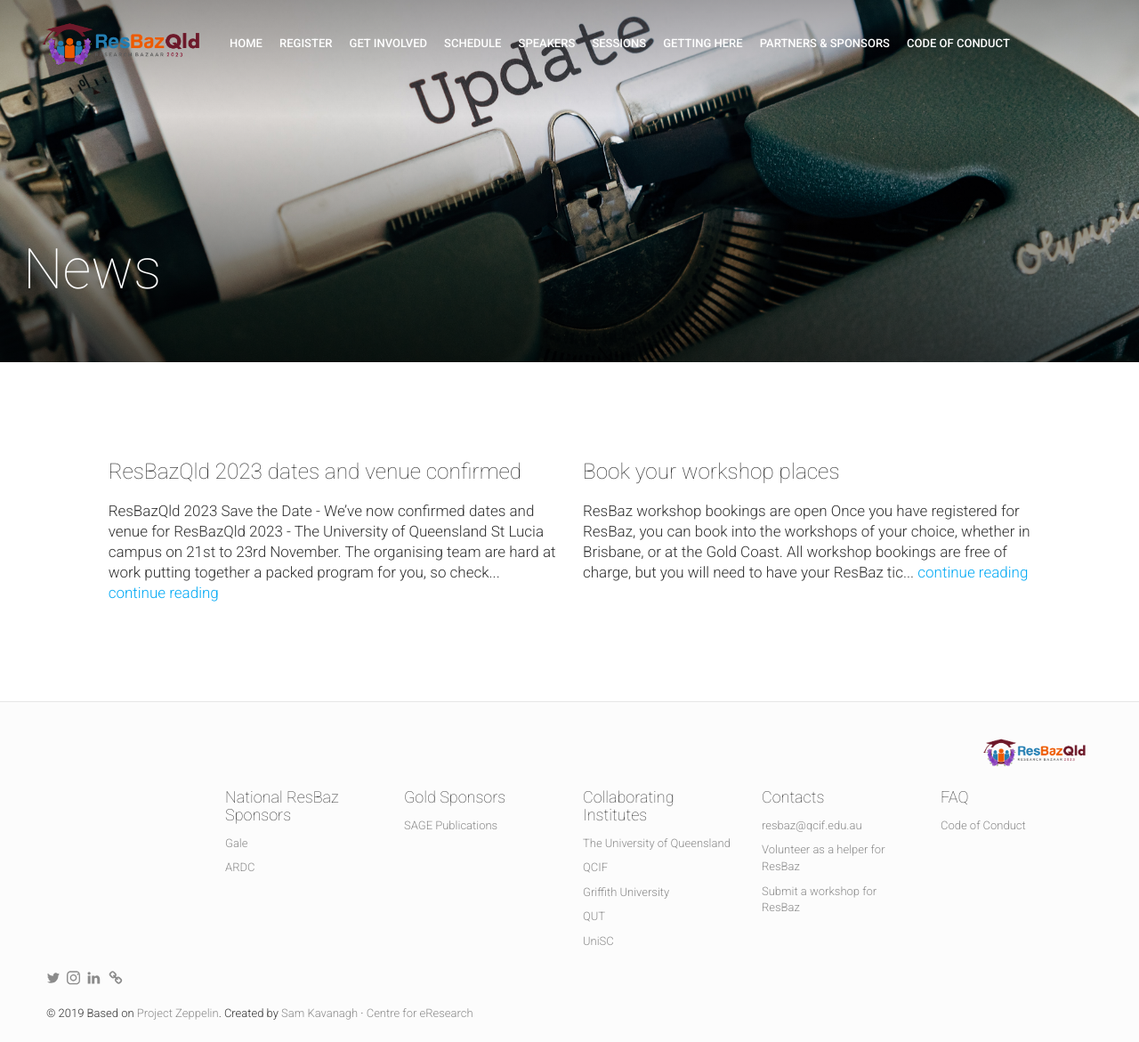
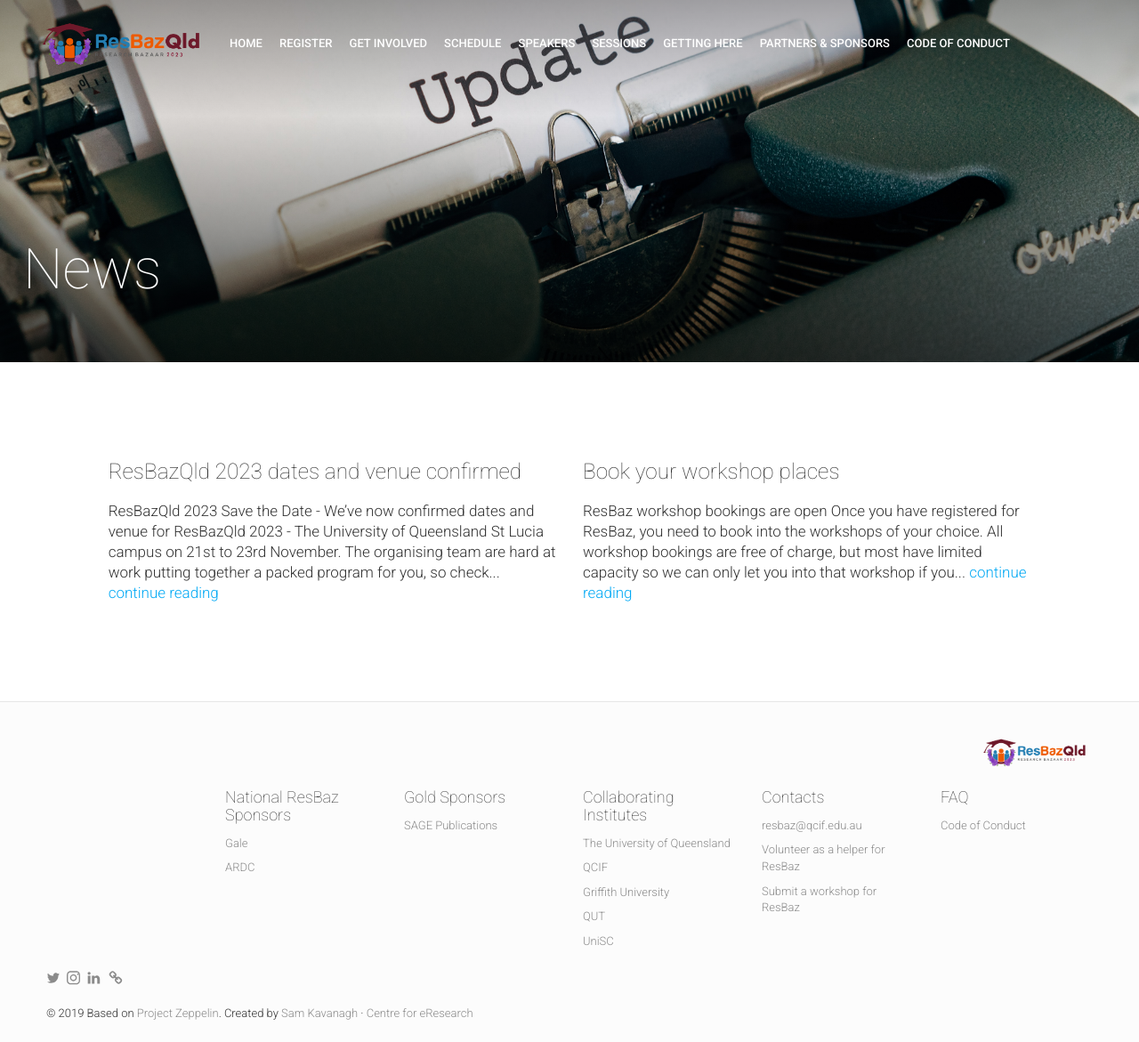
Before and after one commit to resbaz/resbazvic2024, a Jekyll site: the page built from latest-news.html, in a window 1280 px wide and 1171 px high. Shown: the whole window at 89% size. Built offline with Jekyll 4.4.1, drawn with Linux system fonts in a browser that asks for light colours; nearby versions of some CDN libraries; some of the changed lines change nothing that is shown.

Commit message:
testing workshop booking blog

```diff
--- a/_posts/2023-11-06-workshop-booking-open.md
+++ b/_posts/2023-11-06-workshop-booking-open.md
@@ -8,33 +8,24 @@
 
 ### ResBaz workshop bookings are open
 
-Once you have registered for ResBaz, you can book into the workshops of your choice, whether in Brisbane, or at the Gold Coast.
+Once you have registered for ResBaz, you need to book into the workshops of your choice.
+All workshop bookings are **free of charge**, but most have limited capacity so we can
+only let you into that workshop if you have booked a place.
 
-All workshop bookings are **free of charge**, but you will need to have your **ResBaz ticket number** handy to be able to register for any workshops.
-
-If a session is not listed below, bookings are not required - just turn up and join in!
+Decide on your [schedule](https://resbaz.github.io/resbaz2023qld/schedule/), then click
+the links below to go to the relevant booking pages. You will need to have your **ResBaz
+order number** handy when booking - this is just below the QR code in your ResBaz
+registration confirmation email.
 
 
 | Workshop | Date  | Time|  Link |
 | --- | --- | --- |--- |
-| Collecting Data From the Web | 	Wed, 24 Nov &nbsp; | 9:30 am	 |  [Book a place](https://www.eventbrite.com.au/e/collecting-data-from-the-web-tickets-194110388397)|
-|Brisbane | Software Carpentry With Python (2 days) | Wed, 24 Nov &nbsp;|9:30 am	 &nbsp;	| [Book a place](https://www.eventbrite.com.au/e/203440575237)|
-|Brisbane | Research Profiles: Working Hard or Hard Work? | Wed, 24 Nov &nbsp;| 9.30 am	&nbsp; | [Book a place](https://www.eventbrite.com.au/e/204794454727)|
-|Brisbane | Introduction to Machine Learning for Imaging | Wed, 24 Nov &nbsp; | 1:30 pm	 &nbsp;|  [Book a place](https://www.eventbrite.com.au/e/introduction-to-machine-learning-for-imaging-tickets-194830763057)|
-|Brisbane | Software Carpentry: The Unix shell | Wed, 24 Nov &nbsp; | 2:15 pm	 &nbsp;|  [Book a place](https://www.eventbrite.com.au/e/software-carpentry-introduction-to-task-automation-with-the-unix-shell-tickets-195555049417)|
-|Brisbane | Introduction to Sensitive Data | Wed, 24 Nov &nbsp; | 2:30 pm	 &nbsp;|  [Book a place](https://www.eventbrite.com.au/e/203438218187)|
-|Brisbane | Galaxy Australia: an analytical service for Australian Life Scientists	| Thurs, 25 Nov &nbsp;| 9:00 am &nbsp;	| [Book a place](https://www.eventbrite.com.au/e/galaxy-australia-an-analytical-service-for-australian-life-scientists-tickets-194835938537)|
-|Brisbane | HPC  Carpentry (all day)	| Thurs, 25 Nov &nbsp; | 9:00 am &nbsp;	|  [Book a place](https://www.eventbrite.com.au/e/hpc-carpentry-tickets-194845045777)|
-|Brisbane | Introduction to Jupyter Notebooks	| Thurs, 25 Nov &nbsp; | 9:00 am	 &nbsp;|  [Book a place](https://www.eventbrite.com.au/e/introduction-to-jupyter-notebooks-tickets-194834012777)|
-|Brisbane | Setting up an account to access the CVL	| Thurs, 25 Nov &nbsp; | 9:00 am &nbsp;	|  [Book a place](https://www.eventbrite.com.au/e/setting-up-an-account-to-access-the-cvl-tickets-194841114017)|
-|Brisbane | Introduction to species distributions modelling with the EcoCommons	| Thurs, 25 Nov &nbsp;| 2:30 pm	 &nbsp;|  [Book a place](https://www.eventbrite.com.au/e/introduction-to-species-distributions-modelling-with-the-ecocommons-tickets-194846871237)|
-|Brisbane | Oh, No, My Data has Outgrown my Spreadsheet	| Thurs, 25 Nov &nbsp; | 1:30 pm &nbsp;	|  [Book a place](https://www.eventbrite.com.au/e/oh-no-my-data-has-outgrown-my-spreadsheet-tickets-194846098927)|
-|Brisbane | Create an Open CV	| Thurs, 25 Nov &nbsp; | 2:30 pm 	|  [Book a place](https://www.eventbrite.com.au/e/203435249307) |
-|Brisbane | Copyright Considerations for Researchers	| Fri, 26 Nov &nbsp;| 9.00 am	 &nbsp;| [Book a place](https://www.eventbrite.com.au/e/copyright-considerations-for-researchers-tickets-208346248237)|
-|Brisbane | Network Know-How and Data Handling	| Fri, 26 Nov &nbsp;| 9:00 am &nbsp;	|  [Book a place](https://www.eventbrite.com.au/e/network-know-how-and-data-handling-tickets-198059149247)|
-|Brisbane | Introduction to R	| Fri, 26 Nov &nbsp;| 9:00 am &nbsp;	|  [Book a place](https://www.eventbrite.com.au/e/203441748747) |
-|Brisbane | Software Containers for Reproducible (Neuro) Science	| Fri, 26 Nov &nbsp; | 9:00 am &nbsp;	|  [Book a place](https://www.eventbrite.com.au/e/software-containers-for-reproducible-neuro-science-tickets-194847483067)|
-|Brisbane | Data Transfer Methods for the Characterisation Virtual Laboratory (CVL)	| Fri, 26 Nov &nbsp;| 1:30 pm	 &nbsp;| [Book a place](https://www.eventbrite.com.au/e/data-transfer-methods-for-the-characterisation-virtual-laboratory-cvl-tickets-194848466007)|
-|Brisbane | Acquire and Visualise OpenStreetMap Data with R	| Fri, 26 Nov &nbsp;| 2:30 pm	 &nbsp;|  [Book a place](https://www.eventbrite.com.au/e/acquire-and-visualise-openstreetmap-data-with-r-tickets-194850431887)|
-|Brisbane | Introduction to the Nectar Cloud	| Fri, 26 Nov | 2:30 pm	|  [Book a place](https://www.eventbrite.com.au/e/introduction-to-the-nectar-cloud-tickets-194849830087)|
-|Brisbane | Advanced Image Processing and Analysis with FIJI | Fri, 26 Nov &nbsp;| 1:30 pm &nbsp;	|  [Book a place](https://www.eventbrite.com.au/e/advanced-image-processing-and-analysis-with-fiji-tickets-194848937417)|
+|Introductory Programming with Python<br>Introductory R for scientific analysis<br>
+Helping HASS students answer the question: Do you need the digital in your research?<br>
+Evaluating AI apps for your literature reviews<br>Dealing with impostor syndrome: You are
+not alone<br>Your research toolkit in the cloud | 	Tue 21 Nov &nbsp; | 9:00 am	 |  [Book
+a place](https://events.humanitix.com/session-1-tuesday-9-00-10-30)|
+Programming with Python<br>R for scientific analysis: Introduction to R<br>Demystifying AI
+for research<br>Exploring genomic data with the Australian Reference Genome Atlas<br>
+Guided networking session<br>Tips for moving from desktop to HPC | 	Tue 21 Nov &nbsp; |
+11:00 am	 |  [Book a place](https://events.humanitix.com/session-1-tuesday-11-00-12-30)|
```
